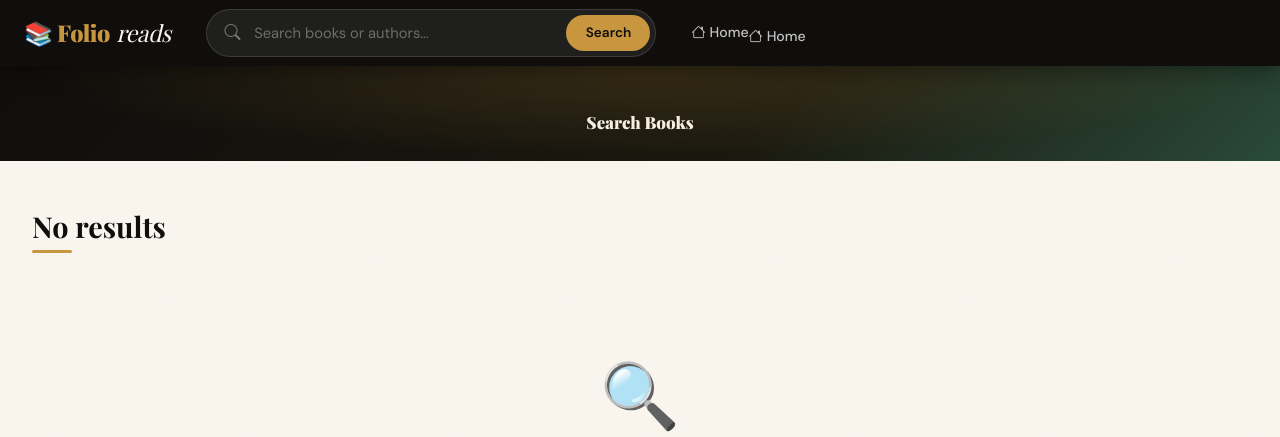
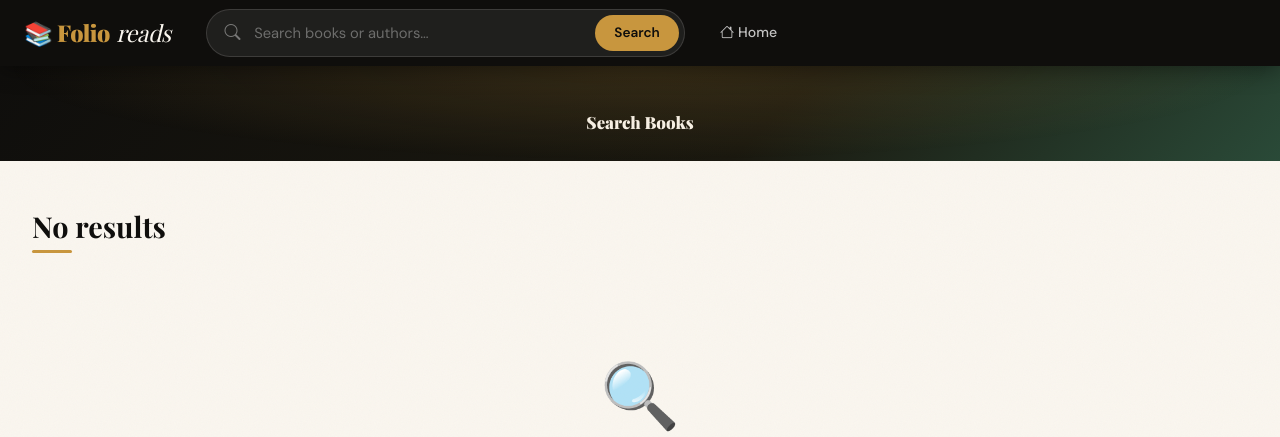
Before and after one commit to snehabhunia/ai-book-recommendations-review-system, a Flask app: page /search in a window 1280 px wide. Shown: the top 437 px of the page. Run offline with Flask 3, Linux system fonts and the light colour scheme; some web fonts are replaced.

Commit message:
fixed home logo issue

```diff
--- a/templates/index.html
+++ b/templates/index.html
@@ -57,7 +57,6 @@
         <input type="search" name="q" placeholder="Search…" value="{{ query if page=='search' else '' }}" />
         <button type="submit" class="search-btn">Go</button>
       </form>
-      <a href="{{ url_for('index') }}" class="nav-link text-white py-1"><i class="bi bi-house me-1"></i>Home</a>
     </div>
   </nav>
 </header>
```
